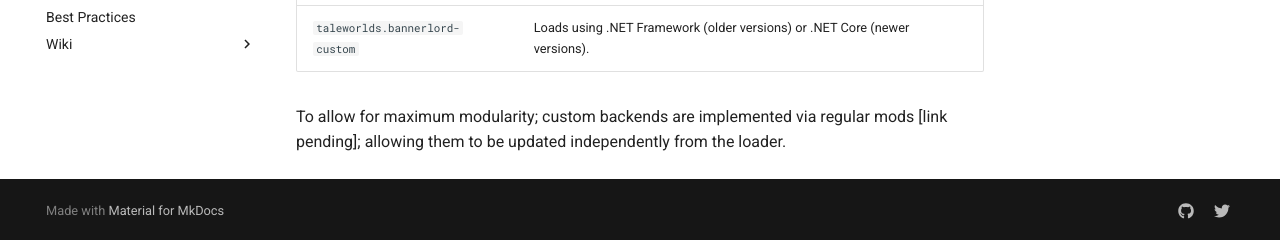
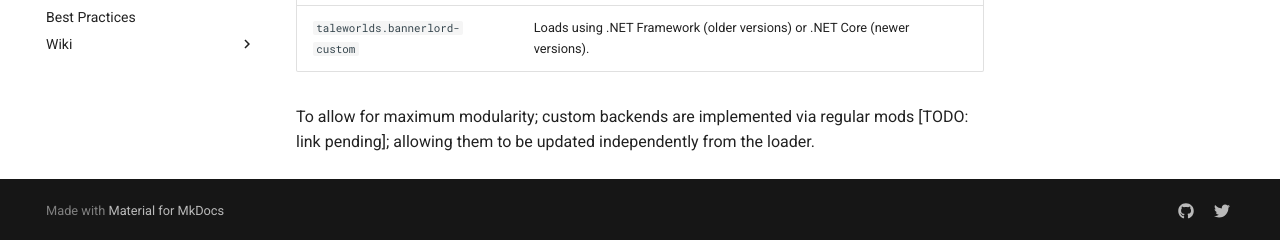
Before and after one commit to Reloaded-Project/Reloaded-III, an MkDocs documentation site: the page built from docs/Loader/Backends/About.md, in a window 1280 px wide and 900 px high, scrolled down 871 px. Shown: the part 657-897 px from the top of the window. Built offline with MkDocs 1.6.1 and Material for MkDocs 9.7.7, drawn with Linux system fonts in a browser that asks for light colours; comment, search, counter and statistics services are not loaded.

Commit message:
Improved: Marked TODOs as TODO in the spec.

```diff
--- a/docs/Loader/Backends/About.md
+++ b/docs/Loader/Backends/About.md
@@ -50,5 +50,5 @@ For example:
 | `sewer56.reloadedii-custom`    | Runs in `coreclr-latest`, provides backwards compatibility for R2 mods.    |
 | `taleworlds.bannerlord-custom` | Loads using .NET Framework (older versions) or .NET Core (newer versions). |
 
-To allow for maximum modularity; custom backends are implemented via regular mods [link pending]; allowing them to be updated
+To allow for maximum modularity; custom backends are implemented via regular mods [TODO: link pending]; allowing them to be updated
 independently from the loader.
```
Also changed, not shown: docs/Loader/Copy-Protection/Windows-MSStore.md (+1 -1 lines), docs/Loader/Copy-Protection/Windows-Steam.md (+1 -1 lines).
